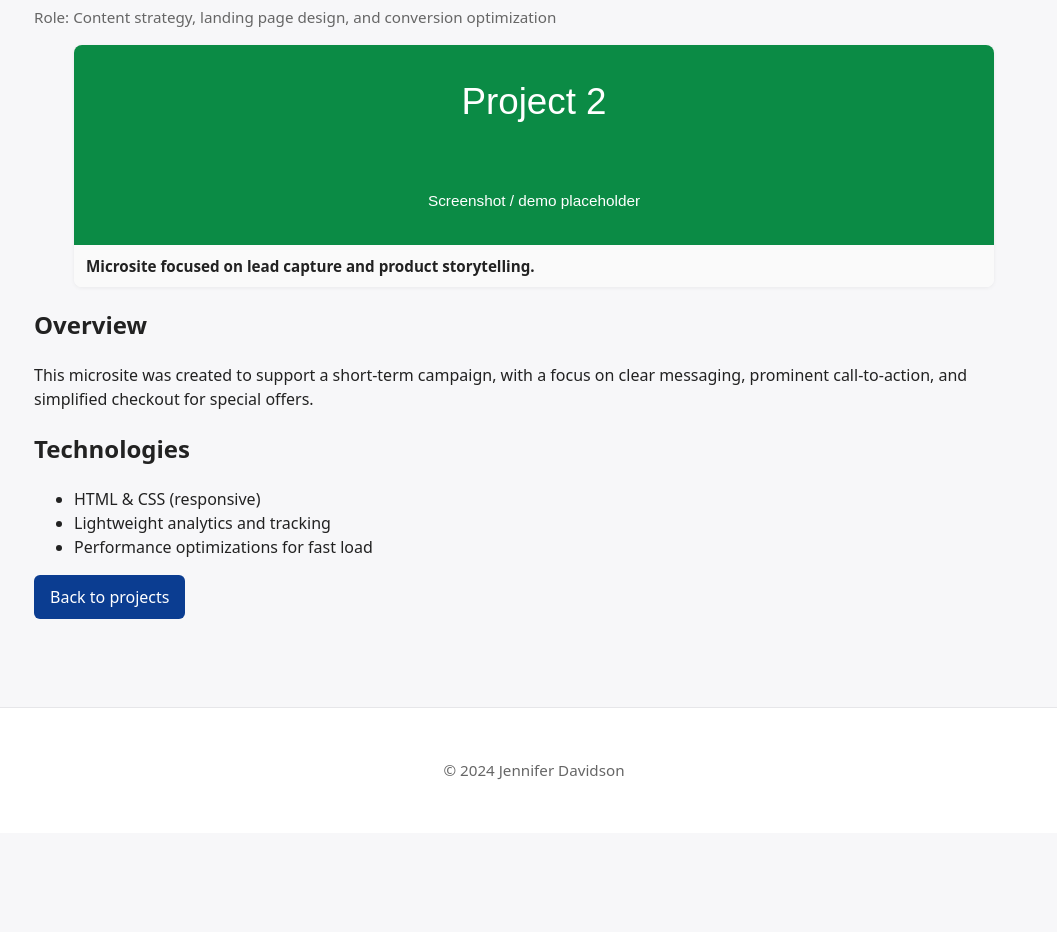
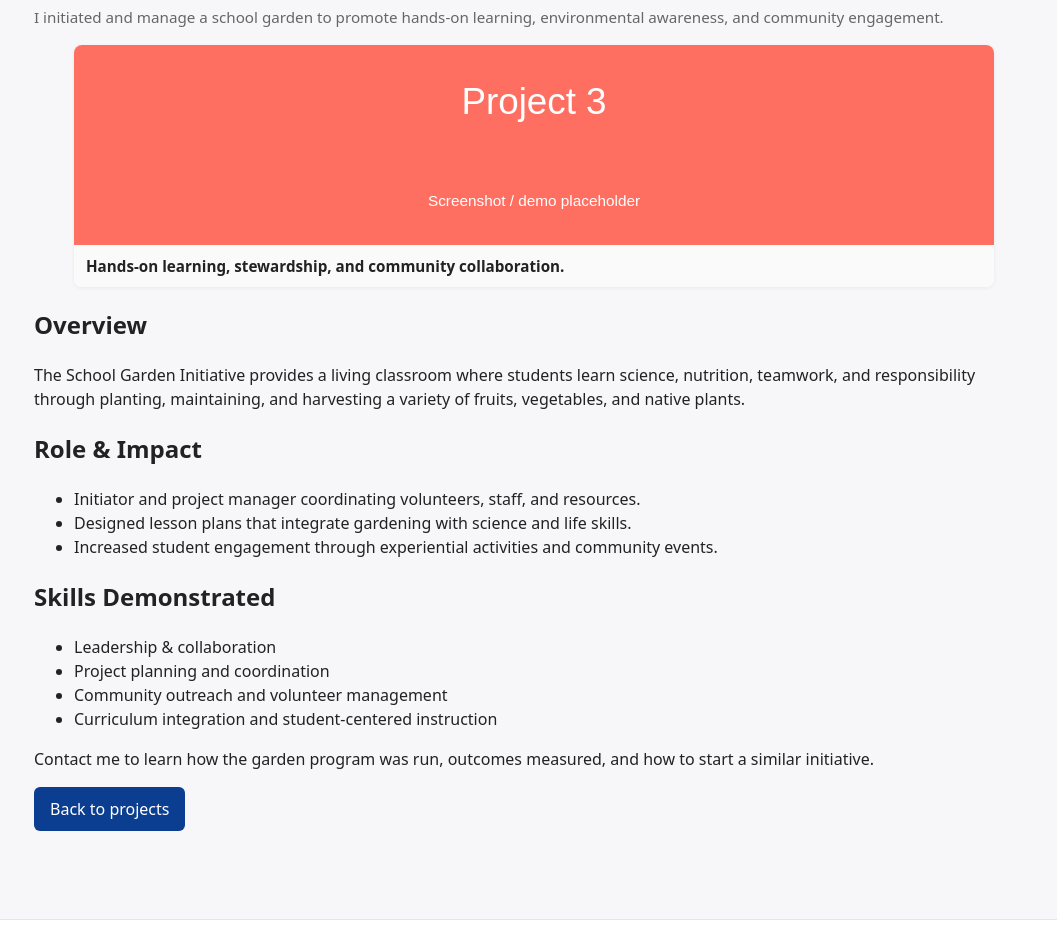
Before and after one commit to jenniferadavidson012/profession-profile-final, a plain HTML site: page project2.html in a window 1280 px wide. Shown: the part 231-1163 px from the top of the page, without its empty margins (106-1163 px from the left). Before the commit the page ends 1064 px from the top, so only its background shows below. Drawn offline with Linux system fonts and the light colour scheme.

Commit message:
feat(project2): move School Garden Initiative to project2

```diff
--- a/project2.html
+++ b/project2.html
@@ -3,7 +3,7 @@
 <head>
   <meta charset="utf-8">
   <meta name="viewport" content="width=device-width,initial-scale=1">
-  <title>Project Two — Marketing Microsite</title>
+  <title>School Garden Initiative</title>
   <link rel="stylesheet" href="style.css">
 </head>
 <body>
@@ -21,27 +21,39 @@
 
   <main class="container">
     <article class="projects">
-      <h1>Project Two — Marketing Microsite</h1>
-      <p class="muted">Role: Content strategy, landing page design, and conversion optimization</p>
+      <h1>School Garden Initiative</h1>
+      <p class="muted">I initiated and manage a school garden to promote hands-on learning, environmental awareness, and community engagement.</p>
 
       <figure class="card">
-        <img src="images/project2.svg" alt="Full screenshot of Project Two">
-        <figcaption>Microsite focused on lead capture and product storytelling.</figcaption>
+        <img src="images/project3.svg" alt="School Garden Initiative photo">
+        <figcaption>Hands-on learning, stewardship, and community collaboration.</figcaption>
       </figure>
 
       <section>
         <h2>Overview</h2>
-        <p>This microsite was created to support a short-term campaign, with a focus on clear messaging, prominent call-to-action, and simplified checkout for special offers.</p>
+        <p>The School Garden Initiative provides a living classroom where students learn science, nutrition, teamwork, and responsibility through planting, maintaining, and harvesting a variety of fruits, vegetables, and native plants.</p>
       </section>
 
       <section>
-        <h2>Technologies</h2>
+        <h2>Role &amp; Impact</h2>
         <ul>
-          <li>HTML &amp; CSS (responsive)</li>
-          <li>Lightweight analytics and tracking</li>
-          <li>Performance optimizations for fast load</li>
+          <li>Initiator and project manager coordinating volunteers, staff, and resources.</li>
+          <li>Designed lesson plans that integrate gardening with science and life skills.</li>
+          <li>Increased student engagement through experiential activities and community events.</li>
         </ul>
       </section>
+
+      <section>
+        <h2>Skills Demonstrated</h2>
+        <ul>
+          <li>Leadership &amp; collaboration</li>
+          <li>Project planning and coordination</li>
+          <li>Community outreach and volunteer management</li>
+          <li>Curriculum integration and student-centered instruction</li>
+        </ul>
+      </section>
+
+      <p>Contact me to learn how the garden program was run, outcomes measured, and how to start a similar initiative.</p>
 
       <p><a class="btn" href="index.html">Back to projects</a></p>
     </article>
```
Also changed, not shown: index.html (+3 -3 lines).
